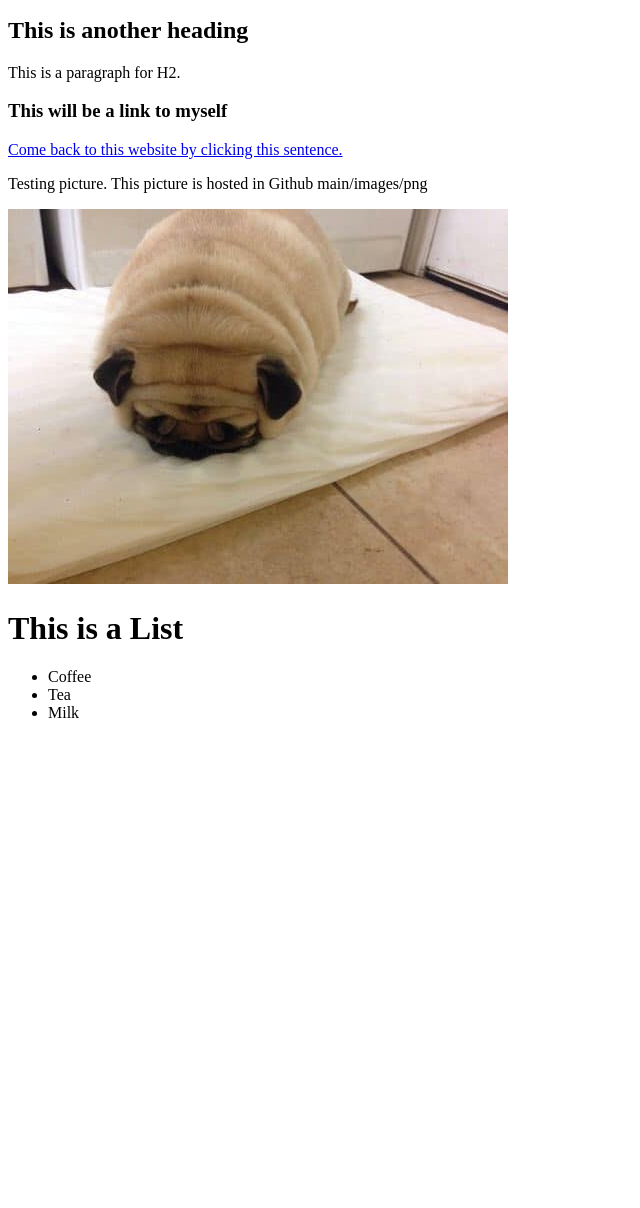
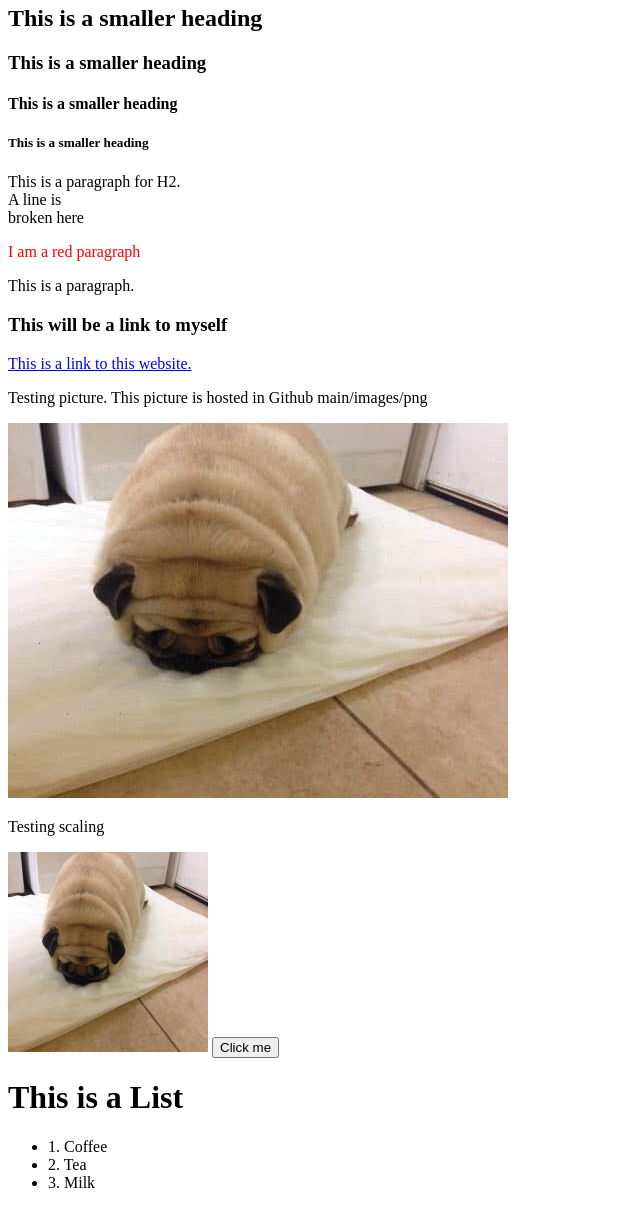
Before and after one commit to maxxyx96/Website, a plain HTML site: page index.html in a window 1280 px wide. Shown: the part 101-1309 px from the top of the page, without its empty margins (0-640 px from the left). Before the commit the page ends 839 px from the top, so only its background shows below. Drawn offline with Linux system fonts and the light colour scheme.

Commit message:
Update index.html

```diff
--- a/index.html
+++ b/index.html
@@ -1,4 +1,5 @@
 <!DOCTYPE html>
+<html lang="en-US"> #comment
 <html>
 <head>
 <title>Page Title</title>
@@ -6,20 +7,34 @@
 <body>
 
 <h1>This is a Heading</h1>
-<p>This is a paragraph for H1.</p>
-<h2>This is another heading</h2>
-<p>This is a paragraph for H2.</p>
+<h2>This is a smaller heading</h2>
+<h3>This is a smaller heading</h3>
+<h4>This is a smaller heading</h4>
+<h5>This is a smaller heading</h5>
+
+<p>This is a paragraph for H2. <br> A line is <br> broken here </p>
+<p style="color:red">I am a red paragraph</p>
+
+<p title="I'm a Paragraph title">
+This is a paragraph.
+</p>
+
+
 <h3>This will be a link to myself</h3>
-<a href="https://maxxyx96.github.io/test">Come back to this website by clicking this sentence.</a>
+<a href="https://maxxyx96.github.io/test">This is a link to this website.</a>
 
-  <p> Testing picture. This picture is hosted in Github main/images/png </p>
-<img src="image/cool.jpg" alt="hi" class="inline"/>
+<p> Testing picture. This picture is hosted in Github main/images/png </p>
+<img src="image/cool.jpg" alt="Image Name or Description" class="inline"/>
+<p> Testing scaling </p>
+<img src="image/cool.jpg" width="200" height="200">
+
+<button>Click me</button>
 
 <h1>This is a List</h1>
 <ul>
-  <li>Coffee</li>
-  <li>Tea</li>
-  <li>Milk</li>
+  <li>1. Coffee</li>
+  <li>2. Tea</li>
+  <li>3. Milk</li>
 </ul>
 
 </body>
```
